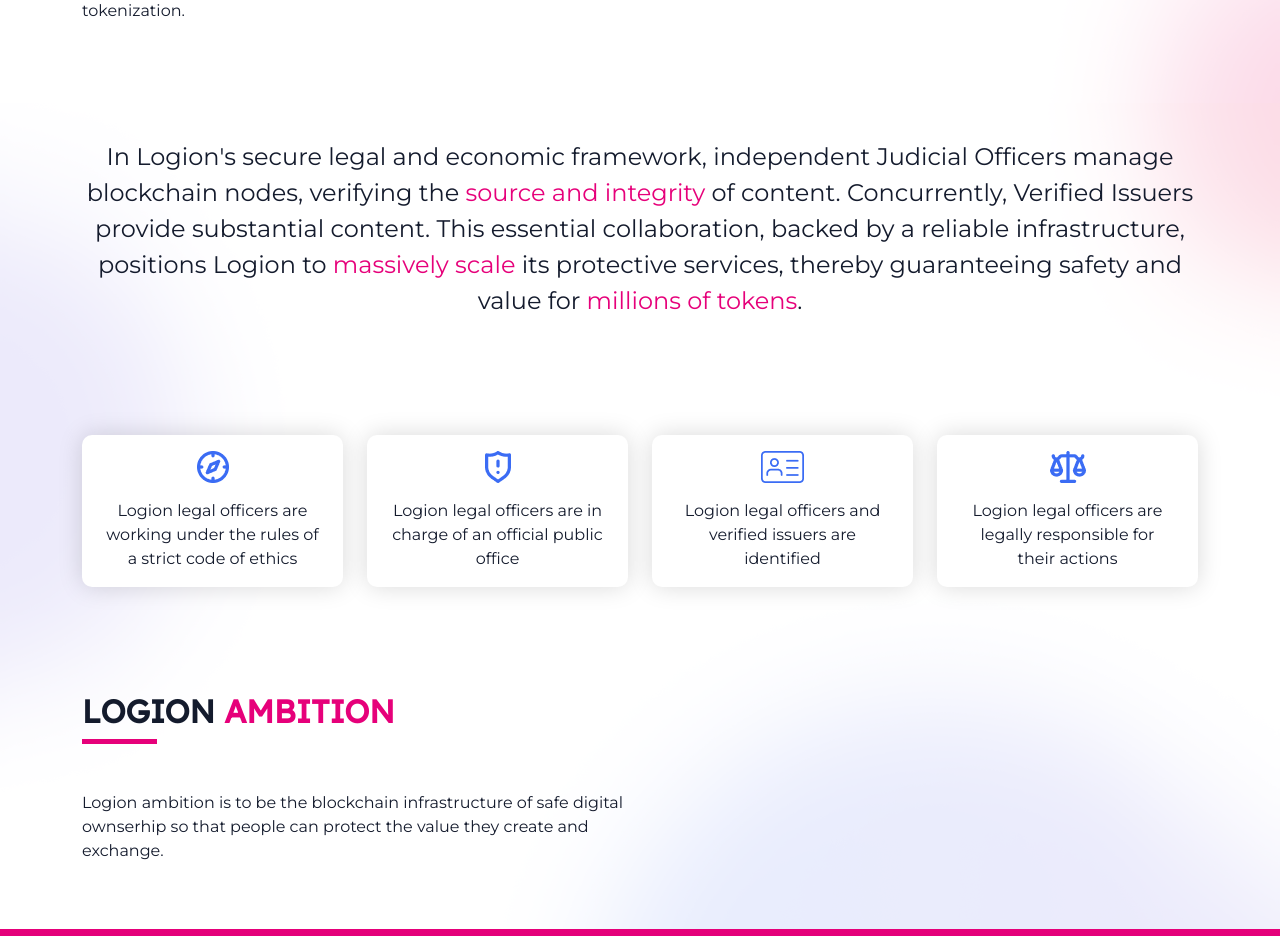
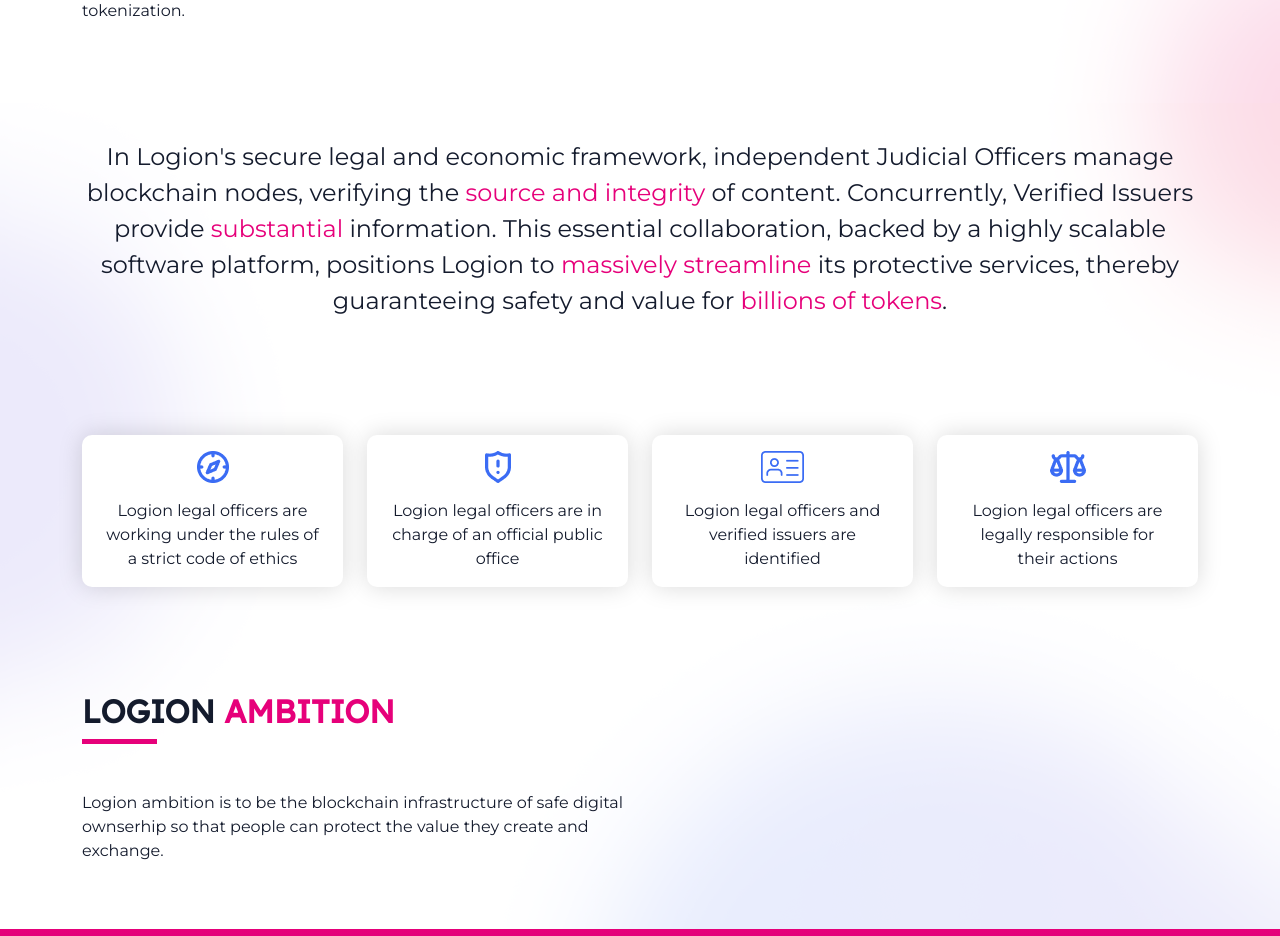
Before and after one commit to logion-network/logion-web-site, a React (Create React App) app: page / in a window 1280 px wide. Shown: the part 2700-3636 px from the top of the page. Built offline with nearby package versions, Linux system fonts and the light colour scheme.

Commit message:
Update Content.tsx

```diff
--- a/src/Content.tsx
+++ b/src/Content.tsx
@@ -171,7 +171,7 @@ export const CONTENT: ReactNode = (<>
     <SimpleSection
         paragraphs={<>
             { /* START EDIT */ }
-            <p>In Logion's secure legal and economic framework, independent Judicial Officers manage blockchain nodes, verifying the <em>source and integrity</em> of content. Concurrently, Verified Issuers provide substantial content. This essential collaboration, backed by a reliable infrastructure, positions Logion to <em>massively scale</em> its protective services, thereby guaranteeing safety and value for <em>millions of tokens</em>.
+            <p>In Logion's secure legal and economic framework, independent Judicial Officers manage blockchain nodes, verifying the <em>source and integrity</em> of content. Concurrently, Verified Issuers provide <em>substantial</em> information. This essential collaboration, backed by a highly scalable software platform, positions Logion to <em>massively streamline</em> its protective services, thereby guaranteeing safety and value for <em>billions of tokens</em>.
             </p>
             { /* STOP EDIT */ }
         </>}
```
